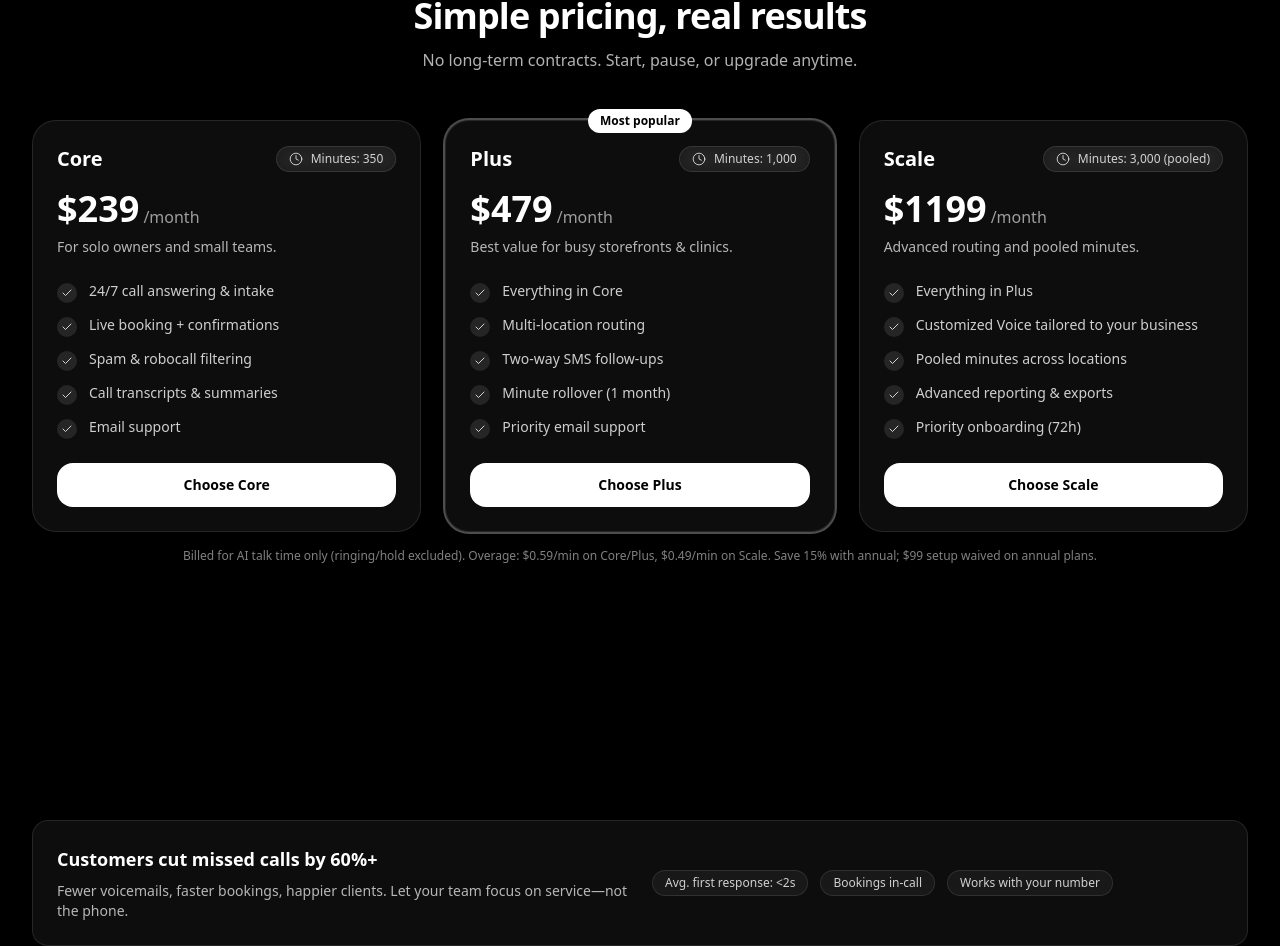
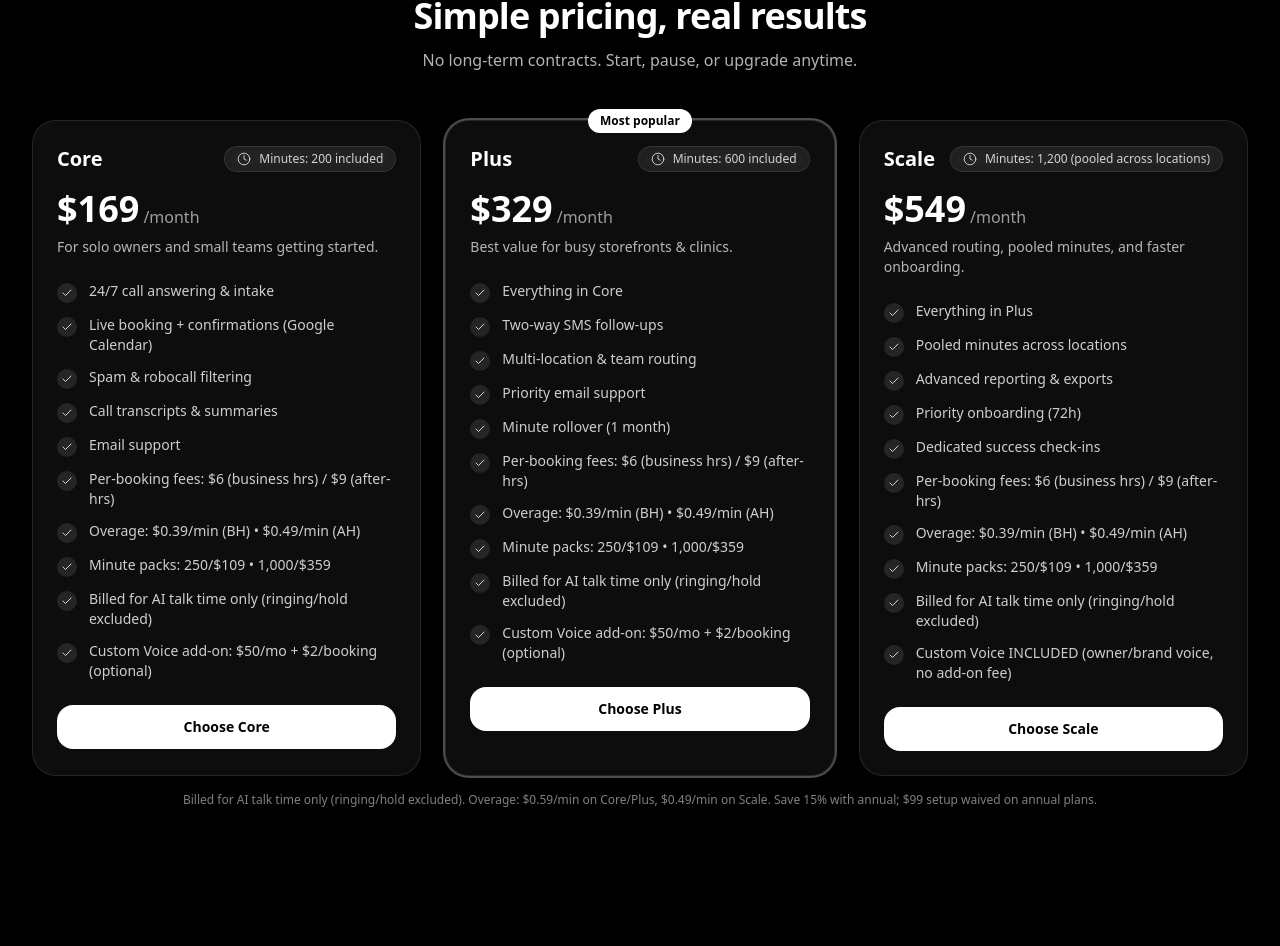
Before and after one commit to MrKumboocha/Covex, a React (Vite) app: page / in a window 1280 px wide. Shown: the part 2945-3891 px from the top of the page. Built offline with nearby package versions, Linux system fonts and the light colour scheme.

Commit message:
Update App.jsx

```diff
--- a/src/App.jsx
+++ b/src/App.jsx
@@ -155,47 +155,62 @@ const brand = {
 const pricing = [
   {
     name: "Core",
-    price: 239,
-    blurb: "For solo owners and small teams.",
-    minutes: "350",
+    price: 169,
+    blurb: "For solo owners and small teams getting started.",
+    minutes: "200 included",
     cta: "Choose Core",
     popular: false,
     features: [
       "24/7 call answering & intake",
-      "Live booking + confirmations",
+      "Live booking + confirmations (Google Calendar)",
       "Spam & robocall filtering",
       "Call transcripts & summaries",
       "Email support",
+      "Per-booking fees: $6 (business hrs) / $9 (after-hrs)",
+      "Overage: $0.39/min (BH) • $0.49/min (AH)",
+      "Minute packs: 250/$109 • 1,000/$359",
+      "Billed for AI talk time only (ringing/hold excluded)",
+      "Custom Voice add-on: $50/mo + $2/booking (optional)",
     ],
   },
   {
     name: "Plus",
-    price: 479,
+    price: 329,
     blurb: "Best value for busy storefronts & clinics.",
-    minutes: "1,000",
+    minutes: "600 included",
     cta: "Choose Plus",
     popular: true, // shows the “Most popular” badge
     features: [
       "Everything in Core",
-      "Multi-location routing",
       "Two-way SMS follow-ups",
+      "Multi-location & team routing",
+      "Priority email support",
       "Minute rollover (1 month)",
-      "Priority email support",
+      "Per-booking fees: $6 (business hrs) / $9 (after-hrs)",
+      "Overage: $0.39/min (BH) • $0.49/min (AH)",
+      "Minute packs: 250/$109 • 1,000/$359",
+      "Billed for AI talk time only (ringing/hold excluded)",
+      "Custom Voice add-on: $50/mo + $2/booking (optional)",
     ],
   },
   {
     name: "Scale",
-    price: 1199,
-    blurb: "Advanced routing and pooled minutes.",
-    minutes: "3,000 (pooled)",
+    price: 549,
+    blurb: "Advanced routing, pooled minutes, and faster onboarding.",
+    minutes: "1,200 (pooled across locations)",
     cta: "Choose Scale",
     popular: false,
     features: [
       "Everything in Plus",
-      "Customized Voice tailored to your business",
       "Pooled minutes across locations",
       "Advanced reporting & exports",
       "Priority onboarding (72h)",
+      "Dedicated success check-ins",
+      "Per-booking fees: $6 (business hrs) / $9 (after-hrs)",
+      "Overage: $0.39/min (BH) • $0.49/min (AH)",
+      "Minute packs: 250/$109 • 1,000/$359",
+      "Billed for AI talk time only (ringing/hold excluded)",
+      "Custom Voice INCLUDED (owner/brand voice, no add-on fee)",
     ],
   },
 ];
```
